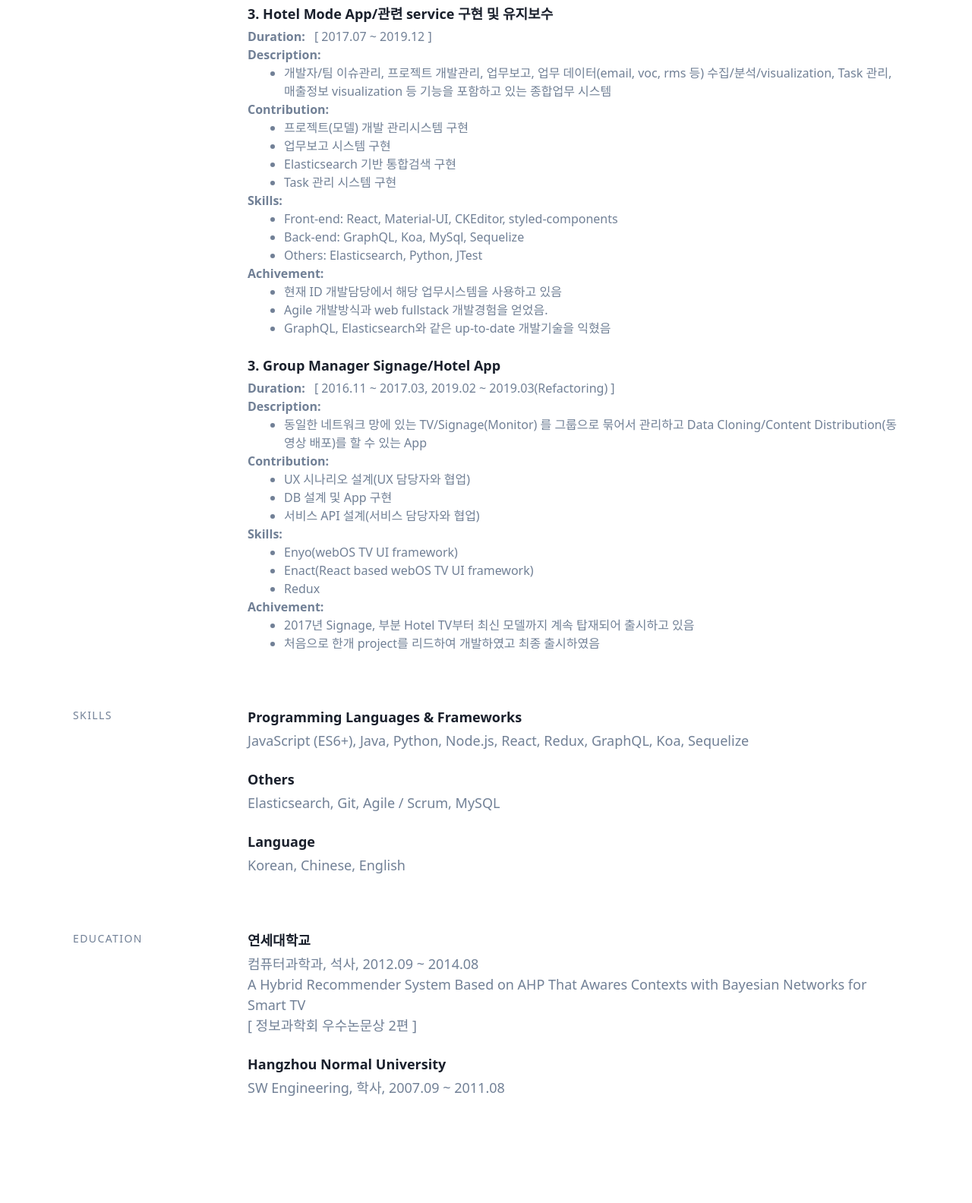
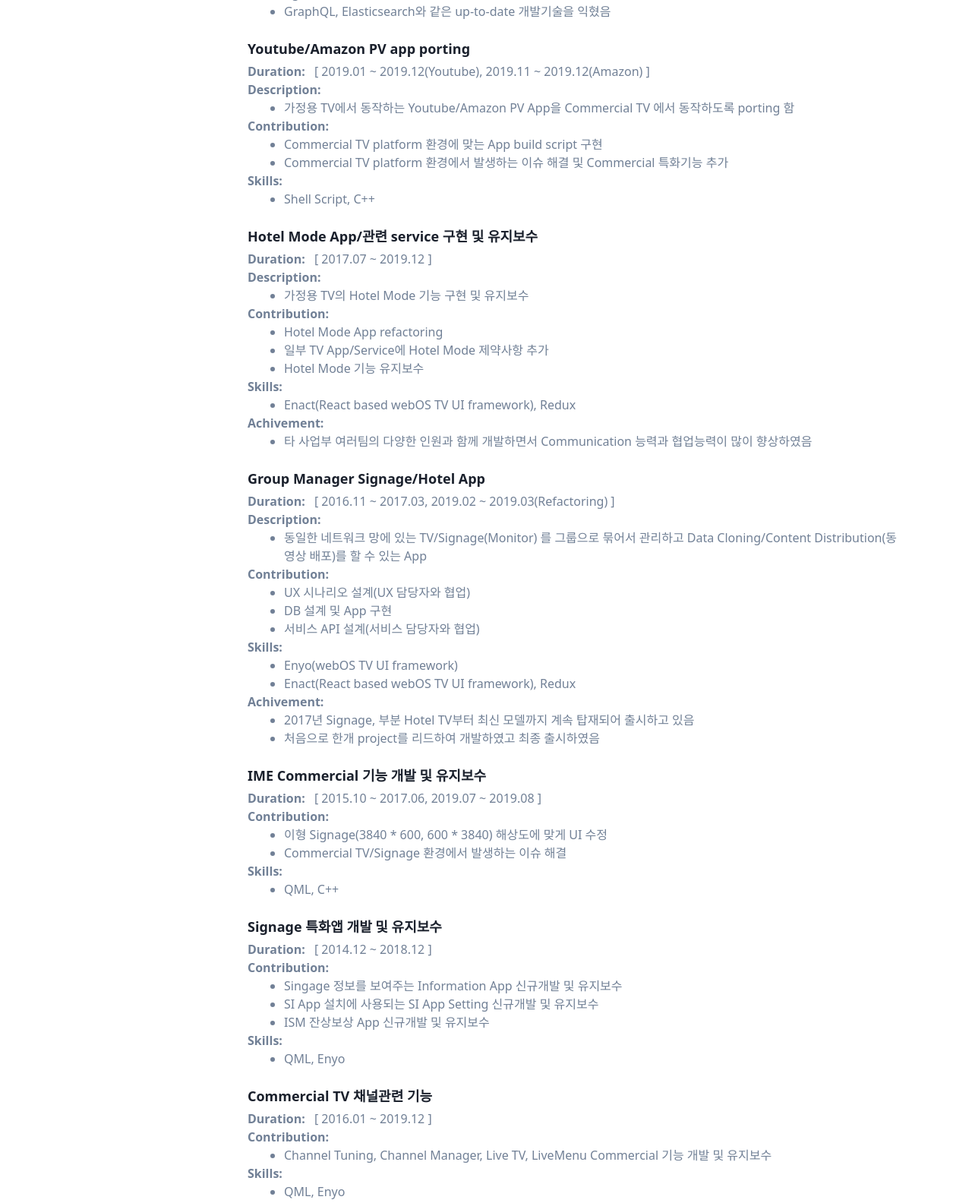
Before and after one commit to quanjichun/my-portfolio-devfolio, a Gatsby site: page / in a window 1280 px wide. Shown: the part 1052-2636 px from the top of the page at 76% size. Built offline with nearby package versions, Linux system fonts and the light colour scheme; Gatsby itself is replaced by a stand-in of ours.

Commit message:
Change portfolio

```diff
--- a/gatsby-config.js
+++ b/gatsby-config.js
@@ -3,7 +3,7 @@ module.exports = {
     // Site URL for when it goes live
     siteUrl: `https://phantom-assassin-portfolio/quanjichun`,
     // Your Name
-    name: '전기춘(Jichun Quan)',
+    name: '전기춘 / 全基春 / Jichun Quan',
     // Main Site Title
     title: `Jichun Quan | Front-end Developer`,
     // Description that goes under your name in main bio
@@ -36,7 +36,7 @@ module.exports = {
     // Optional: List your projects, they must have `name` and `description`. `link` is optional.
     projects: [
       {
-        name: '1. ID 업무 디지털화(DX) 시스템',
+        name: 'ID 업무 디지털화(DX) 시스템',
         duration: '2020.01 ~ 진행 중',
         description: {
           content: [
@@ -63,34 +63,46 @@ module.exports = {
         link: '',
       },
       {
-        name: '3. Hotel Mode App/관련 service 구현 및 유지보수',
+        name: 'Youtube/Amazon PV app porting',
+        duration: '2019.01 ~ 2019.12(Youtube), 2019.11 ~ 2019.12(Amazon)',
+        description: {
+          content: [
+            '가정용 TV에서 동작하는 Youtube/Amazon PV App을 Commercial TV 에서 동작하도록 porting 함',
+          ],
+          contribution: [
+            'Commercial TV platform 환경에 맞는 App build script 구현',
+            'Commercial TV platform 환경에서 발생하는 이슈 해결 및 Commercial 특화기능 추가'
+          ],
+          skills: [
+            'Shell Script, C++'
+          ],
+          achivement: []
+        },
+        link: '',
+      },
+      {
+        name: 'Hotel Mode App/관련 service 구현 및 유지보수',
         duration: '2017.07 ~ 2019.12',
         description: {
           content: [
-            '개발자/팀 이슈관리, 프로젝트 개발관리, 업무보고, 업무 데이터(email, voc, rms 등) 수집/분석/visualization, Task 관리, \
-            매출정보 visualization 등 기능을 포함하고 있는 종합업무 시스템',
+            '가정용 TV의 Hotel Mode 기능 구현 및 유지보수',
           ],
           contribution: [
-            '프로젝트(모델) 개발 관리시스템 구현',
-            '업무보고 시스템 구현',
-            'Elasticsearch 기반 통합검색 구현',
-            'Task 관리 시스템 구현',
+            'Hotel Mode App refactoring',
+            '일부 TV App/Service에 Hotel Mode 제약사항 추가',
+            'Hotel Mode 기능 유지보수'
           ],
           skills: [
-            'Front-end: React, Material-UI, CKEditor, styled-components',
-            'Back-end: GraphQL, Koa, MySql, Sequelize',
-            'Others: Elasticsearch, Python, JTest',
+            'Enact(React based webOS TV UI framework), Redux'
           ],
           achivement: [
-            '현재 ID 개발담당에서 해당 업무시스템을 사용하고 있음',
-            'Agile 개발방식과 web fullstack 개발경험을 얻었음.',
-            'GraphQL, Elasticsearch와 같은 up-to-date 개발기술을 익혔음',
+            '타 사업부 여러팀의 다양한 인원과 함께 개발하면서 Communication 능력과 협업능력이 많이 향상하였음'
           ],
         },
         link: '',
       },
       {
-        name: '3. Group Manager Signage/Hotel App',
+        name: 'Group Manager Signage/Hotel App',
         duration: '2016.11 ~ 2017.03, 2019.02 ~ 2019.03(Refactoring)',
         description: {
           content: [
@@ -103,8 +115,7 @@ module.exports = {
           ],
           skills: [
             'Enyo(webOS TV UI framework)',
-            'Enact(React based webOS TV UI framework)',
-            'Redux'
+            'Enact(React based webOS TV UI framework), Redux'
           ],
           achivement: [
             '2017년 Signage, 부분 Hotel TV부터 최신 모델까지 계속 탑재되어 출시하고 있음',
@@ -113,6 +124,54 @@ module.exports = {
         },
         link: '',
       },
+      {
+        name: 'IME Commercial 기능 개발 및 유지보수',
+        duration: '2015.10 ~ 2017.06, 2019.07 ~ 2019.08',
+        description: {
+          content: [],
+          contribution: [
+            '이형 Signage(3840 * 600, 600 * 3840) 해상도에 맞게 UI 수정',
+            'Commercial TV/Signage 환경에서 발생하는 이슈 해결'
+          ],
+          skills: [
+            'QML, C++'
+          ],
+          achivement: [],
+        },
+        link: '',
+      },
+      {
+        name: 'Signage 특화앱 개발 및 유지보수',
+        duration: '2014.12 ~ 2018.12',
+        description: {
+          content: [],
+          contribution: [
+            'Singage 정보를 보여주는 Information App 신규개발 및 유지보수',
+            'SI App 설치에 사용되는 SI App Setting 신규개발 및 유지보수',
+            'ISM 잔상보상 App 신규개발 및 유지보수'
+          ],
+          skills: [
+            'QML, Enyo'
+          ],
+          achivement: [],
+        },
+        link: '',
+      },
+      {
+        name: 'Commercial TV 채널관련 기능',
+        duration: '2016.01 ~ 2019.12',
+        description: {
+          content: [],
+          contribution: [
+            'Channel Tuning, Channel Manager, Live TV, LiveMenu Commercial 기능 개발 및 유지보수'
+          ],
+          skills: [
+            'QML, Enyo'
+          ],
+          achivement: [],
+        },
+        link: '',
+      }
     ],
     // Optional: List your experience, they must have `name` and `description`. `link` is optional.
     experience: [
--- a/src/components/section-about/index.jsx
+++ b/src/components/section-about/index.jsx
@@ -6,7 +6,7 @@ const classes = {
   list: 'mb-6',
   item: 'inline list-none pr-4',
   link:
-    'inline-block py-2 font-semibold text-sm text-gray-600 hover:text-black'
+    'inline-block py-2 font-semibold text-base text-gray-600 hover:text-black'
 };
 
 const SectionAbout = ({ about }) => {
```
